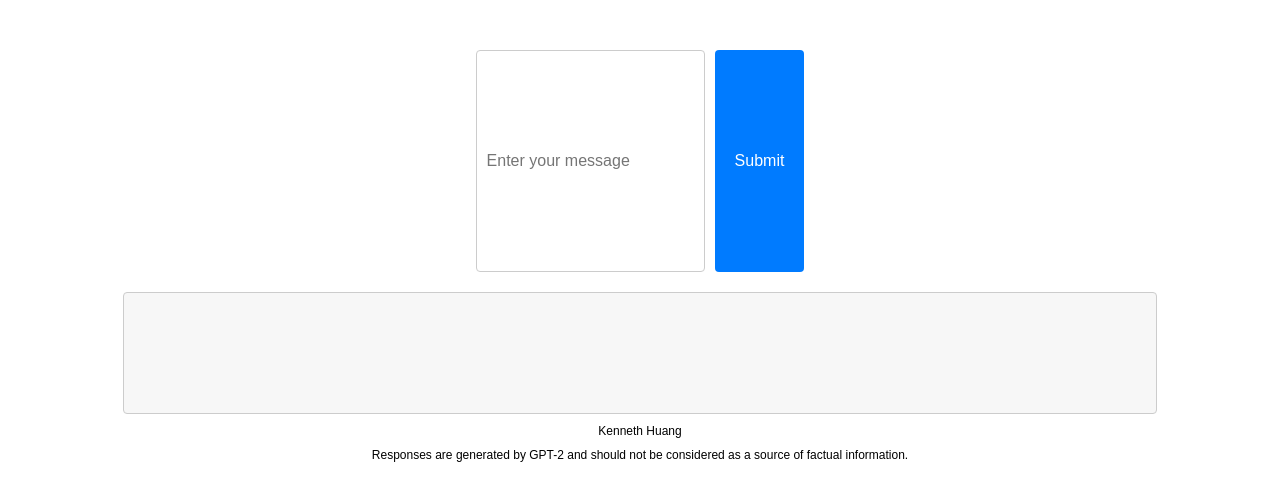
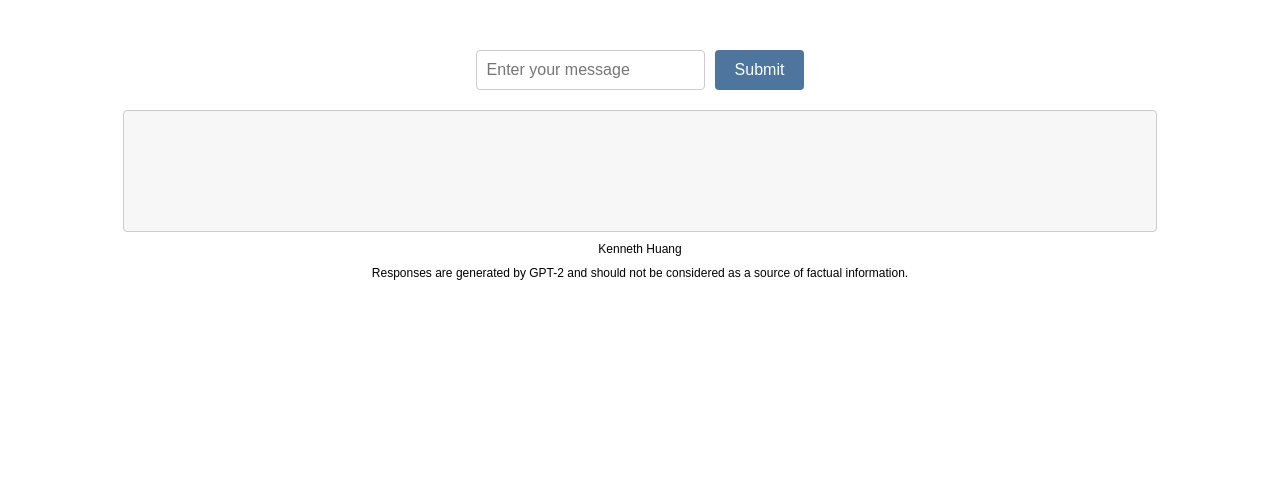
Before and after one commit to kennneth1/hugging-llm-flask-app, a Flask app: page / in a window 1280 px wide. Shown: the top 501 px of the page. Run offline with Flask 2, Linux system fonts and the light colour scheme.

Commit message:
resize text box

```diff
--- a/app/templates/index.html
+++ b/app/templates/index.html
@@ -23,14 +23,18 @@
       font-size: 16px;
       border-radius: 4px;
       border: 1px solid #ccc;
-      height: 200px;
+      overflow-x: auto; /* Enable horizontal scrolling */
+      white-space: nowrap; /* Prevent line breaks */
+      width: 100%; /* Expand the width to fill the container */
+      box-sizing: border-box; /* Include padding and border in the width calculation */
+      resize: none; /* Disable vertical resizing */
     }
 
     button[type="submit"] {
       padding: 10px 20px;
       font-size: 16px;
       border: none;
-      background-color: #007bff;
+      background-color: #4e759e;
       color: #fff;
       border-radius: 4px;
       cursor: pointer;
```
